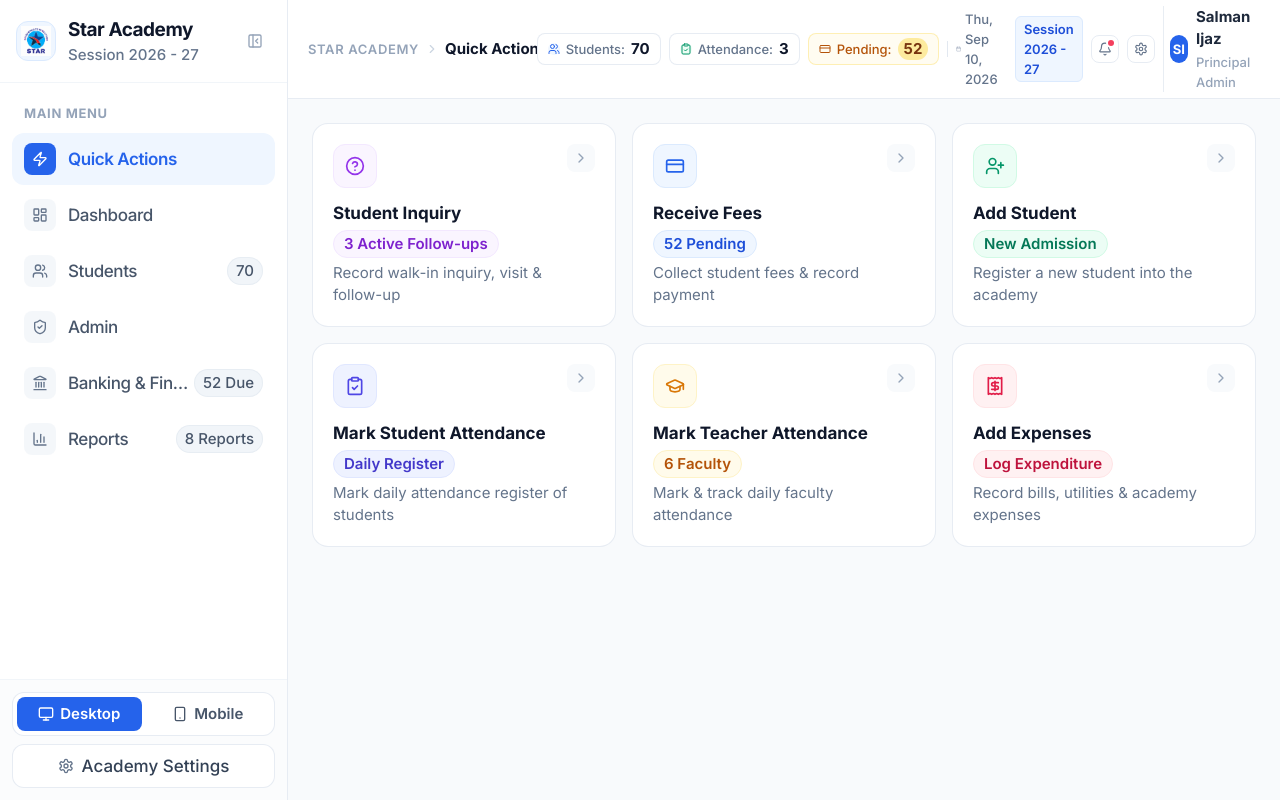
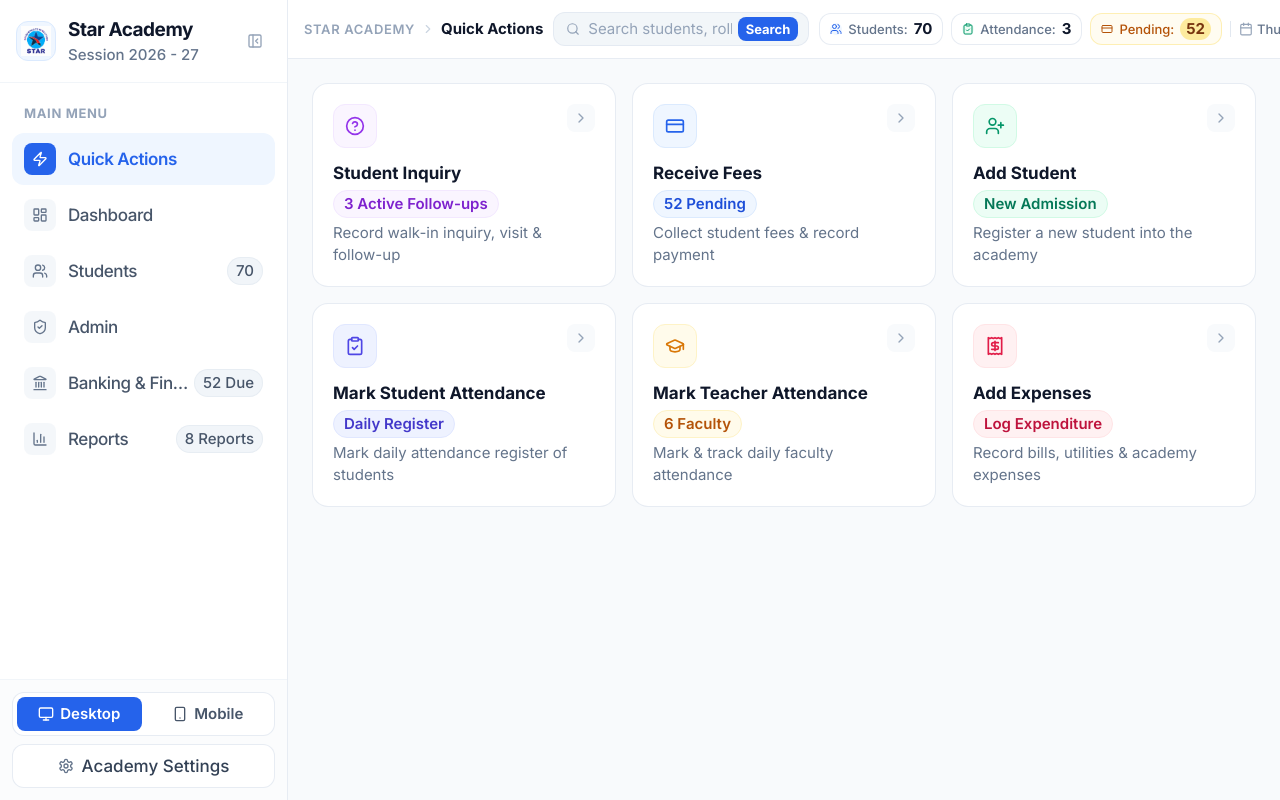
Before and after one commit to ahmadok12/Star-Academy-App, a React (Vite) app: page / in a window 1280 px wide. Built offline with nearby package versions, Linux system fonts and the light colour scheme.

Commit message:
Fix desktop header to single line and activate global student search

```diff
--- a/src/App.jsx
+++ b/src/App.jsx
@@ -125,6 +125,8 @@ export default function App() {
     return true;
   });
 
+  const [headerSearchTerm, setHeaderSearchTerm] = useState('');
+
   const handleDesktopNavigate = (tab, subpage = null) => {
     setQuickActionsSubPage(null);
     setDashboardSubPage(null);
@@ -141,6 +143,11 @@ export default function App() {
       else if (tab === 'banking') setBankingSubPage(subpage);
       else if (tab === 'reports') setReportsSubPage(subpage);
     }
+  };
+
+  const handleHeaderSearch = (query) => {
+    setHeaderSearchTerm(query);
+    handleDesktopNavigate('students', 'list');
   };
 
   const getActiveSubPageLabel = () => {
@@ -793,6 +800,7 @@ export default function App() {
         <StudentTabHub
           subPage={studentSubPage}
           setSubPage={setStudentSubPage}
+          initialSearchTerm={headerSearchTerm}
           students={currentYearStudents}
           onAddStudent={handleAddStudent}
           onUpdateStudent={handleUpdateStudent}
@@ -950,6 +958,8 @@ export default function App() {
               currentSession={currentSession}
               onOpenSettings={() => setIsSettingsOpen(true)}
               onNavigate={handleDesktopNavigate}
+              students={currentYearStudents}
+              onSearchSubmit={handleHeaderSearch}
             />
 
             <main className="flex-1 overflow-y-auto bg-slate-50">
--- a/src/components/Desktop/DesktopHeader.jsx
+++ b/src/components/Desktop/DesktopHeader.jsx
@@ -1,4 +1,4 @@
-import React from 'react';
+import React, { useState, useMemo, useRef, useEffect } from 'react';
 import {
   Calendar,
   Settings,
@@ -7,7 +7,8 @@ import {
   CreditCard,
   ChevronRight,
   Search,
-  Bell
+  Bell,
+  X
 } from 'lucide-react';
 
 export default function DesktopHeader({
@@ -18,14 +19,68 @@ export default function DesktopHeader({
   pendingFeeCount = 0,
   currentSession = '2026 - 27',
   onOpenSettings,
-  onNavigate
+  onNavigate,
+  students = [],
+  onSearchSubmit
 }) {
+  const [searchQuery, setSearchQuery] = useState('');
+  const [isDropdownOpen, setIsDropdownOpen] = useState(false);
+  const searchContainerRef = useRef(null);
+
   const today = new Date().toLocaleDateString('en-US', {
     weekday: 'short',
     month: 'short',
     day: 'numeric',
     year: 'numeric'
   });
+
+  // Close dropdown on outside click
+  useEffect(() => {
+    const handleClickOutside = (e) => {
+      if (searchContainerRef.current && !searchContainerRef.current.contains(e.target)) {
+        setIsDropdownOpen(false);
+      }
+    };
+    document.addEventListener('mousedown', handleClickOutside);
+    return () => document.removeEventListener('mousedown', handleClickOutside);
+  }, []);
+
+  // Filter matching students for quick dropdown
+  const matchingStudents = useMemo(() => {
+    if (!searchQuery.trim()) return [];
+    const q = searchQuery.toLowerCase().trim();
+    return students
+      .filter((s) => {
+        const name = (s.studentName || s.name || `${s.firstName || ''} ${s.lastName || ''}`).toLowerCase();
+        const id = (s.id || '').toLowerCase();
+        const rollNo = (s.rollNo || s.studentId || '').toLowerCase();
+        const cls = (s.studentClass || s.class || '').toLowerCase();
+        const father = (s.fatherName || '').toLowerCase();
+        return name.includes(q) || id.includes(q) || rollNo.includes(q) || cls.includes(q) || father.includes(q);
+      })
+      .slice(0, 6);
+  }, [students, searchQuery]);
+
+  const handleSearch = (e) => {
+    if (e) e.preventDefault();
+    if (!searchQuery.trim()) return;
+    setIsDropdownOpen(false);
+    if (onSearchSubmit) {
+      onSearchSubmit(searchQuery.trim());
+    } else if (onNavigate) {
+      onNavigate('students', 'list');
+    }
+  };
+
+  const handleSelectStudent = (student) => {
+    setIsDropdownOpen(false);
+    const query = student.studentName || student.name || student.id;
+    if (onSearchSubmit) {
+      onSearchSubmit(query);
+    } else if (onNavigate) {
+      onNavigate('students', 'list');
+    }
+  };
 
   const tabLabels = {
     quick_actions: 'Quick Actions',
@@ -37,66 +92,148 @@ export default function DesktopHeader({
   };
 
   return (
-    <header className="bg-white border-b border-slate-200/80 px-5 py-1.5 flex items-center justify-between gap-3 select-none sticky top-0 z-20">
+    <header className="bg-white border-b border-slate-200/80 px-4 py-2 flex items-center justify-between gap-2.5 select-none sticky top-0 z-30 flex-nowrap whitespace-nowrap overflow-x-auto no-scrollbar">
       {/* Left: Breadcrumbs navigation & quick search */}
-      <div className="flex items-center gap-3 min-w-0">
-        <div className="flex items-center gap-1.5 text-xs shrink-0">
-          <span className="font-semibold text-slate-400 uppercase tracking-wider text-[11px]">
+      <div className="flex items-center gap-2.5 shrink-0 whitespace-nowrap min-w-0">
+        <div className="flex items-center gap-1.5 text-xs shrink-0 whitespace-nowrap">
+          <span className="font-semibold text-slate-400 uppercase tracking-wider text-[11px] whitespace-nowrap">
             Star Academy
           </span>
-          <ChevronRight className="w-3.5 h-3.5 text-slate-300" />
-          <span className="font-bold text-slate-900 text-xs sm:text-sm">
+          <ChevronRight className="w-3.5 h-3.5 text-slate-300 shrink-0" />
+          <span className="font-bold text-slate-900 text-xs sm:text-sm whitespace-nowrap">
             {tabLabels[activeTab] || 'Dashboard'}
           </span>
           {activeSubPageLabel && (
             <>
-              <ChevronRight className="w-3.5 h-3.5 text-slate-300" />
-              <span className="font-semibold text-blue-700 bg-blue-50 border border-blue-100 px-2 py-0.2 rounded-full text-[11px]">
+              <ChevronRight className="w-3.5 h-3.5 text-slate-300 shrink-0" />
+              <span className="font-semibold text-blue-700 bg-blue-50 border border-blue-100 px-2 py-0.2 rounded-full text-[11px] whitespace-nowrap">
                 {activeSubPageLabel}
               </span>
             </>
           )}
         </div>
 
-        {/* Global Search Input (EduManage style) */}
-        <div className="hidden xl:flex items-center gap-2 bg-slate-100/80 border border-slate-200/60 rounded-lg px-2.5 py-1 w-56 text-slate-400 focus-within:ring-2 focus-within:ring-blue-500/30 focus-within:border-blue-400 focus-within:bg-white transition-all">
-          <Search className="w-3.5 h-3.5 text-slate-400 shrink-0" />
-          <input
-            type="text"
-            placeholder="Search students, roll no..."
-            className="w-full bg-transparent text-xs text-slate-700 placeholder-slate-400 focus:outline-hidden"
-          />
+        {/* Global Search Input with instant results & clickable submit */}
+        <div ref={searchContainerRef} className="relative shrink-0">
+          <form
+            onSubmit={handleSearch}
+            className="flex items-center gap-1.5 bg-slate-100/90 hover:bg-slate-100 border border-slate-200/80 rounded-xl px-2.5 py-1 w-44 sm:w-56 lg:w-64 text-slate-400 focus-within:ring-2 focus-within:ring-blue-500/30 focus-within:border-blue-400 focus-within:bg-white transition-all whitespace-nowrap"
+          >
+            <button
+              type="submit"
+              title="Search students"
+              className="text-slate-400 hover:text-blue-600 transition-colors shrink-0 cursor-pointer p-0.5"
+            >
+              <Search className="w-3.5 h-3.5" />
+            </button>
+            <input
+              type="text"
+              placeholder="Search students, roll no..."
+              value={searchQuery}
+              onChange={(e) => {
+                setSearchQuery(e.target.value);
+                setIsDropdownOpen(true);
+              }}
+              onFocus={() => setIsDropdownOpen(true)}
+              className="w-full bg-transparent text-xs text-slate-700 placeholder-slate-400 focus:outline-hidden whitespace-nowrap"
+            />
+            {searchQuery && (
+              <button
+                type="button"
+                onClick={() => {
+                  setSearchQuery('');
+                  setIsDropdownOpen(false);
+                }}
+                className="text-slate-400 hover:text-slate-600 shrink-0 cursor-pointer p-0.5"
+                title="Clear"
+              >
+                <X className="w-3 h-3" />
+              </button>
+            )}
+            <button
+              type="submit"
+              className="px-2 py-0.5 bg-blue-600 hover:bg-blue-700 text-white rounded-lg text-[10px] font-bold shrink-0 cursor-pointer transition-colors shadow-2xs"
+            >
+              Search
+            </button>
+          </form>
+
+          {/* Instant live dropdown */}
+          {isDropdownOpen && searchQuery.trim() && (
+            <div className="absolute left-0 top-full mt-1.5 w-72 sm:w-80 bg-white rounded-2xl shadow-xl border border-slate-200 py-1.5 z-50 animate-in fade-in slide-in-from-top-1">
+              <div className="px-3 py-1 text-[10px] font-bold text-slate-400 uppercase tracking-wider border-b border-slate-100 flex items-center justify-between">
+                <span>Matching Students</span>
+                <span>{matchingStudents.length} found</span>
+              </div>
+              {matchingStudents.length === 0 ? (
+                <div className="px-3 py-3 text-center text-xs text-slate-500">
+                  No students found matching "{searchQuery}"
+                </div>
+              ) : (
+                matchingStudents.map((s) => (
+                  <button
+                    key={s.id}
+                    type="button"
+                    onClick={() => handleSelectStudent(s)}
+                    className="w-full px-3 py-2 text-left hover:bg-slate-50 flex items-center justify-between gap-2 border-b border-slate-50 last:border-0 transition-colors cursor-pointer"
+                  >
+                    <div className="flex items-center gap-2 min-w-0">
+                      {s.pic ? (
+                        <img src={s.pic} alt="" className="w-6 h-6 rounded-full object-cover shrink-0" />
+                      ) : (
+                        <div className="w-6 h-6 rounded-full bg-blue-50 text-blue-600 font-bold text-[10px] flex items-center justify-center shrink-0">
+                          {(s.studentName || s.name || 'S').charAt(0)}
+                        </div>
+                      )}
+                      <div className="min-w-0">
+                        <p className="text-xs font-bold text-slate-800 truncate">{s.studentName || s.name}</p>
+                        <p className="text-[10px] text-slate-400 truncate">ID: {s.id} • Class {s.studentClass || s.class}</p>
+                      </div>
+                    </div>
+                    <span className="text-[10px] text-blue-600 font-bold shrink-0">View →</span>
+                  </button>
+                ))
+              )}
+              <button
+                type="button"
+                onClick={handleSearch}
+                className="w-full px-3 py-1.5 bg-slate-50 hover:bg-slate-100 text-center text-[11px] font-bold text-blue-600 border-t border-slate-100 block transition-colors cursor-pointer"
+              >
+                Press Enter or click to view all in Students Directory →
+              </button>
+            </div>
+          )}
         </div>
       </div>
 
       {/* Center / Right: Quick Metrics & System Information */}
-      <div className="flex items-center gap-2">
+      <div className="flex items-center gap-2 shrink-0 whitespace-nowrap">
         {/* KPI: Enrolled Students */}
         <button
           type="button"
           onClick={() => onNavigate('students', null)}
-          className="hidden md:flex items-center gap-1.5 bg-white hover:bg-slate-50 border border-slate-200/80 px-2.5 py-1 rounded-lg text-xs text-slate-700 transition-colors cursor-pointer shadow-2xs"
+          className="hidden md:flex items-center gap-1.5 bg-white hover:bg-slate-50 border border-slate-200/80 px-2.5 py-1 rounded-xl text-xs text-slate-700 transition-colors cursor-pointer shadow-2xs whitespace-nowrap shrink-0"
           title="View Students"
         >
-          <div className="w-4.5 h-4.5 rounded-md bg-blue-50 text-blue-600 flex items-center justify-center">
+          <div className="w-4.5 h-4.5 rounded-md bg-blue-50 text-blue-600 flex items-center justify-center shrink-0">
             <Users className="w-3 h-3" />
           </div>
-          <span className="text-slate-500 font-medium text-[11px]">Students:</span>
-          <span className="font-bold text-slate-900 text-xs">{studentCount}</span>
+          <span className="text-slate-500 font-medium text-[11px] whitespace-nowrap">Students:</span>
+          <span className="font-bold text-slate-900 text-xs whitespace-nowrap">{studentCount}</span>
         </button>
 
         {/* KPI: Attendance */}
         <button
           type="button"
           onClick={() => onNavigate('students', 'attendance')}
-          className="hidden lg:flex items-center gap-1.5 bg-white hover:bg-slate-50 border border-slate-200/80 px-2.5 py-1 rounded-lg text-xs text-slate-700 transition-colors cursor-pointer shadow-2xs"
+          className="hidden lg:flex items-center gap-1.5 bg-white hover:bg-slate-50 border border-slate-200/80 px-2.5 py-1 rounded-xl text-xs text-slate-700 transition-colors cursor-pointer shadow-2xs whitespace-nowrap shrink-0"
           title="View Attendance Sessions"
         >
-          <div className="w-4.5 h-4.5 rounded-md bg-emerald-50 text-emerald-600 flex items-center justify-center">
+          <div className="w-4.5 h-4.5 rounded-md bg-emerald-50 text-emerald-600 flex items-center justify-center shrink-0">
             <ClipboardCheck className="w-3 h-3" />
           </div>
-          <span className="text-slate-500 font-medium text-[11px]">Attendance:</span>
-          <span className="font-bold text-slate-900 text-xs">{attendanceCount}</span>
+          <span className="text-slate-500 font-medium text-[11px] whitespace-nowrap">Attendance:</span>
+          <span className="font-bold text-slate-900 text-xs whitespace-nowrap">{attendanceCount}</span>
         </button>
 
         {/* KPI: Pending Fees */}
@@ -104,35 +241,35 @@ export default function DesktopHeader({
           <button
             type="button"
             onClick={() => onNavigate('reports', 'fee_paid_pending')}
-            className="hidden sm:flex items-center gap-1.5 bg-amber-50/70 hover:bg-amber-100/80 border border-amber-200/60 px-2.5 py-1 rounded-lg text-xs transition-colors cursor-pointer"
+            className="hidden sm:flex items-center gap-1.5 bg-amber-50/70 hover:bg-amber-100/80 border border-amber-200/60 px-2.5 py-1 rounded-xl text-xs transition-colors cursor-pointer whitespace-nowrap shrink-0"
             title="View Pending Dues"
           >
-            <CreditCard className="w-3 h-3 text-amber-700" />
-            <span className="text-amber-700 font-medium text-[11px]">Pending:</span>
-            <span className="font-bold text-amber-900 text-xs bg-amber-200/80 px-1.5 py-0.2 rounded-full">
+            <CreditCard className="w-3 h-3 text-amber-700 shrink-0" />
+            <span className="text-amber-700 font-medium text-[11px] whitespace-nowrap">Pending:</span>
+            <span className="font-bold text-amber-900 text-xs bg-amber-200/80 px-1.5 py-0.2 rounded-full whitespace-nowrap">
               {pendingFeeCount}
             </span>
           </button>
         )}
 
-        <div className="h-4 w-px bg-slate-200 hidden sm:block"></div>
+        <div className="h-4 w-px bg-slate-200 hidden sm:block shrink-0"></div>
 
         {/* Today Date */}
-        <div className="hidden sm:flex items-center gap-1 text-[11px] text-slate-500 font-medium">
-          <Calendar className="w-3.5 h-3.5 text-slate-400" />
-          <span>{today}</span>
+        <div className="hidden sm:flex items-center gap-1 text-[11px] text-slate-500 font-medium whitespace-nowrap shrink-0">
+          <Calendar className="w-3.5 h-3.5 text-slate-400 shrink-0" />
+          <span className="whitespace-nowrap">{today}</span>
         </div>
 
         {/* Session Badge */}
-        <div className="inline-flex items-center gap-1 bg-blue-50 text-blue-700 border border-blue-100 px-2 py-0.5 rounded-md text-[11px] font-semibold">
-          <span>Session {currentSession}</span>
+        <div className="inline-flex items-center gap-1 bg-blue-50 text-blue-700 border border-blue-100 px-2.5 py-0.5 rounded-lg text-[11px] font-semibold whitespace-nowrap shrink-0">
+          <span className="whitespace-nowrap">Session {currentSession}</span>
         </div>
 
         {/* Notification Bell */}
         <button
           type="button"
           onClick={() => onNavigate('quick_actions', null)}
-          className="relative p-1.5 rounded-lg text-slate-500 hover:text-slate-900 hover:bg-slate-100 transition-colors cursor-pointer border border-slate-200/80"
+          className="relative p-1.5 rounded-xl text-slate-500 hover:text-slate-900 hover:bg-slate-100 transition-colors cursor-pointer border border-slate-200/80 shrink-0"
           title="Notifications"
         >
           <Bell className="w-3.5 h-3.5" />
@@ -143,20 +280,20 @@ export default function DesktopHeader({
         <button
           type="button"
           onClick={onOpenSettings}
-          className="p-1.5 rounded-lg text-slate-500 hover:text-slate-900 hover:bg-slate-100 transition-colors cursor-pointer border border-slate-200/80"
+          className="p-1.5 rounded-xl text-slate-500 hover:text-slate-900 hover:bg-slate-100 transition-colors cursor-pointer border border-slate-200/80 shrink-0"
           title="Academy Settings"
         >
           <Settings className="w-3.5 h-3.5" />
         </button>
 
-        {/* User Profile Pill (EduManage style) */}
-        <div className="hidden sm:flex items-center gap-2 pl-1.5 border-l border-slate-200/80">
-          <div className="w-7 h-7 rounded-full bg-blue-600 text-white font-bold text-[11px] flex items-center justify-center shadow-2xs">
+        {/* User Profile Pill */}
+        <div className="hidden sm:flex items-center gap-2 pl-1.5 border-l border-slate-200/80 shrink-0 whitespace-nowrap">
+          <div className="w-7 h-7 rounded-full bg-blue-600 text-white font-bold text-[11px] flex items-center justify-center shadow-2xs shrink-0">
             SI
           </div>
-          <div className="hidden md:block text-left leading-none">
-            <span className="block text-xs font-bold text-slate-800">Salman Ijaz</span>
-            <span className="block text-[9px] text-slate-400 font-medium mt-0.5">Principal Admin</span>
+          <div className="hidden md:block text-left leading-tight shrink-0 whitespace-nowrap">
+            <span className="block text-xs font-bold text-slate-800 whitespace-nowrap">Salman Ijaz</span>
+            <span className="block text-[9px] text-slate-400 font-medium whitespace-nowrap">Principal Admin</span>
           </div>
         </div>
       </div>
--- a/src/components/StudentModule/StudentTabHub.jsx
+++ b/src/components/StudentModule/StudentTabHub.jsx
@@ -10,6 +10,7 @@ import { INQUIRY_STATUS } from '../../constants/academicData';
 export default function StudentTabHub({
   subPage,
   setSubPage,
+  initialSearchTerm = '',
   // StudentList props
   students,
   onAddStudent,
@@ -123,6 +124,7 @@ export default function StudentTabHub({
             onDeleteStudent={onDeleteStudent}
             onToggleLeftStatus={onToggleLeftStatus}
             onBack={() => setSubPage(null)}
+            initialSearchTerm={initialSearchTerm}
           />
         )}
 
```
Also changed, not shown: src/components/StudentModule/StudentList.jsx (+13 -3 lines).
